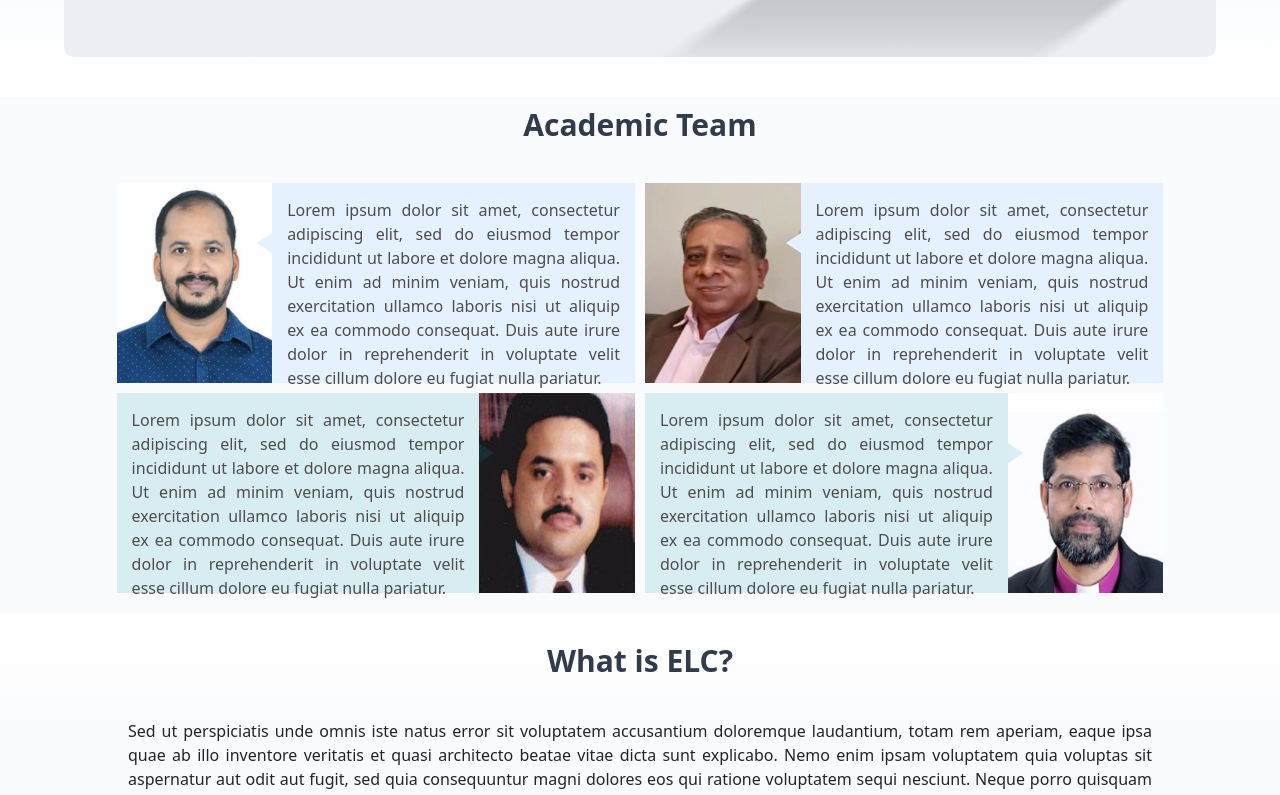
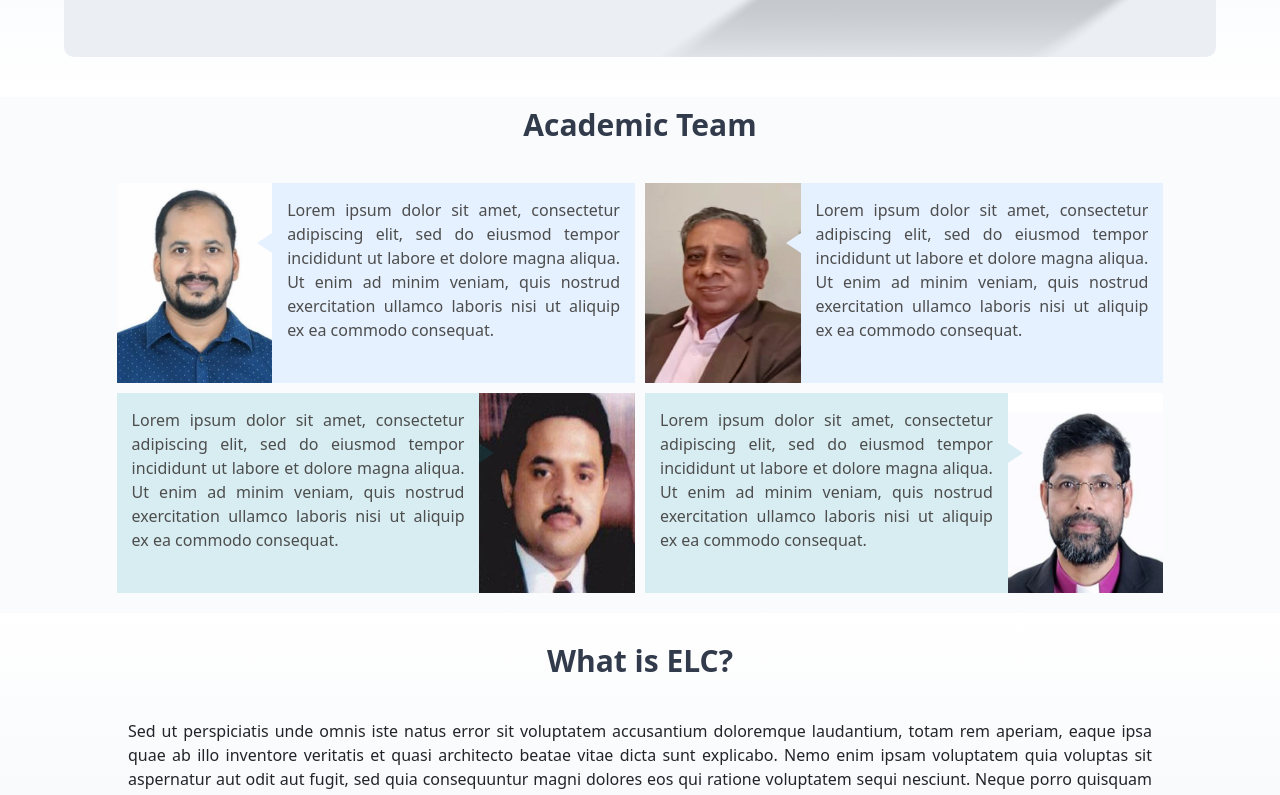
Before and after one commit to aaron592/eimt, a React (Create React App) app: page /language_courses in a window 1280 px wide. Shown: the part 673-1468 px from the top of the page. Built offline with nearby package versions, Linux system fonts and the light colour scheme.

Commit message:
new page added

```diff
--- a/src/Components/Language.js
+++ b/src/Components/Language.js
@@ -162,7 +162,7 @@
                </div>
                <div className="team_msg aos-item aos-init aos-animate">
                 <div className="team_msg_con">
-                <p>Lorem ipsum dolor sit amet, consectetur adipiscing elit, sed do eiusmod tempor incididunt ut labore et dolore magna aliqua. Ut enim ad minim veniam, quis nostrud exercitation ullamco laboris nisi ut aliquip ex ea commodo consequat. Duis aute irure dolor in reprehenderit in voluptate velit esse cillum dolore eu fugiat nulla pariatur.</p>
+                <p>Lorem ipsum dolor sit amet, consectetur adipiscing elit, sed do eiusmod tempor incididunt ut labore et dolore magna aliqua. Ut enim ad minim veniam, quis nostrud exercitation ullamco laboris nisi ut aliquip ex ea commodo consequat.</p>
                 </div>
                </div>
              </div>
@@ -172,14 +172,14 @@
                </div>
                <div className="team_msg aos-item aos-init aos-animate">
                <div className="team_msg_con">
-               <p>Lorem ipsum dolor sit amet, consectetur adipiscing elit, sed do eiusmod tempor incididunt ut labore et dolore magna aliqua. Ut enim ad minim veniam, quis nostrud exercitation ullamco laboris nisi ut aliquip ex ea commodo consequat. Duis aute irure dolor in reprehenderit in voluptate velit esse cillum dolore eu fugiat nulla pariatur.</p>
+               <p>Lorem ipsum dolor sit amet, consectetur adipiscing elit, sed do eiusmod tempor incididunt ut labore et dolore magna aliqua. Ut enim ad minim veniam, quis nostrud exercitation ullamco laboris nisi ut aliquip ex ea commodo consequat.</p>
                </div>
                </div>
              </div>
              <div className="team">
              <div className="team_msg aos-item aos-init aos-animate">
               <div className="team_msg_con2">
-              <p>Lorem ipsum dolor sit amet, consectetur adipiscing elit, sed do eiusmod tempor incididunt ut labore et dolore magna aliqua. Ut enim ad minim veniam, quis nostrud exercitation ullamco laboris nisi ut aliquip ex ea commodo consequat. Duis aute irure dolor in reprehenderit in voluptate velit esse cillum dolore eu fugiat nulla pariatur.</p>
+              <p>Lorem ipsum dolor sit amet, consectetur adipiscing elit, sed do eiusmod tempor incididunt ut labore et dolore magna aliqua. Ut enim ad minim veniam, quis nostrud exercitation ullamco laboris nisi ut aliquip ex ea commodo consequat.</p>
               </div>
                </div>
              <div className="team_img">
@@ -190,7 +190,7 @@
              <div className="team">
              <div className="team_msg aos-item aos-init aos-animate">
               <div className="team_msg_con2">
-              <p>Lorem ipsum dolor sit amet, consectetur adipiscing elit, sed do eiusmod tempor incididunt ut labore et dolore magna aliqua. Ut enim ad minim veniam, quis nostrud exercitation ullamco laboris nisi ut aliquip ex ea commodo consequat. Duis aute irure dolor in reprehenderit in voluptate velit esse cillum dolore eu fugiat nulla pariatur.</p>
+              <p>Lorem ipsum dolor sit amet, consectetur adipiscing elit, sed do eiusmod tempor incididunt ut labore et dolore magna aliqua. Ut enim ad minim veniam, quis nostrud exercitation ullamco laboris nisi ut aliquip ex ea commodo consequat.</p>
               </div>
               </div>
              <div className="team_img">
```
